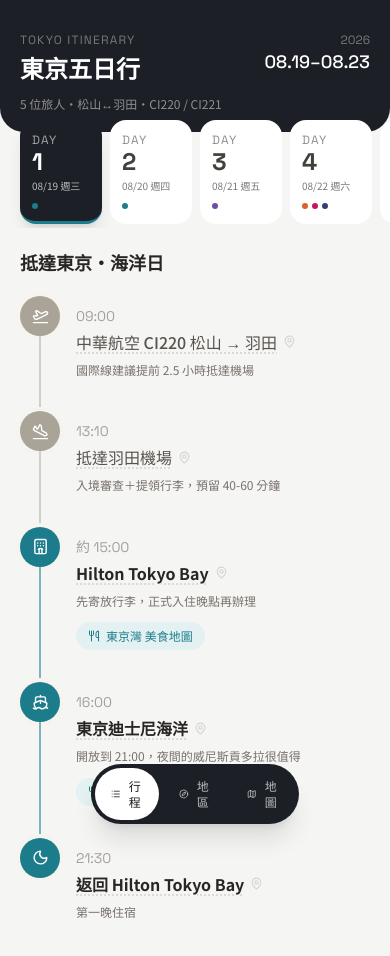
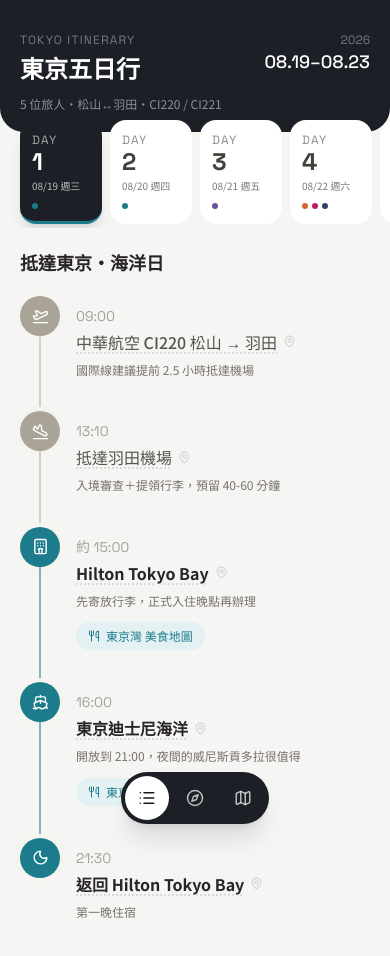
Before and after one commit to willwang0202/tokyo, a React (Vite) app: page / in a window 390 px wide. Shown: the top 956 px of the page. Built offline with nearby package versions, Linux system fonts and the light colour scheme.

Commit message:
fix: use icon-only bottom nav to prevent line break on mobile

```diff
--- a/src/App.jsx
+++ b/src/App.jsx
@@ -845,11 +845,12 @@
           <button
             key={tab.key}
             onClick={() => setView(tab.key)}
-            className={`flex items-center gap-1.5 px-4 py-2.5 rounded-full text-xs font-medium transition-all duration-200 focus:outline-none focus-visible:ring-2 focus-visible:ring-white/50 ${
+            aria-label={tab.label}
+            className={`flex items-center justify-center w-11 h-11 rounded-full transition-all duration-200 focus:outline-none focus-visible:ring-2 focus-visible:ring-white/50 ${
               view === tab.key ? 'bg-white text-stone-900' : 'text-white/70 hover:text-white'
             }`}
           >
-            <tab.icon size={14} /> {tab.label}
+            <tab.icon size={18} />
           </button>
         ))}
       </div>
```
